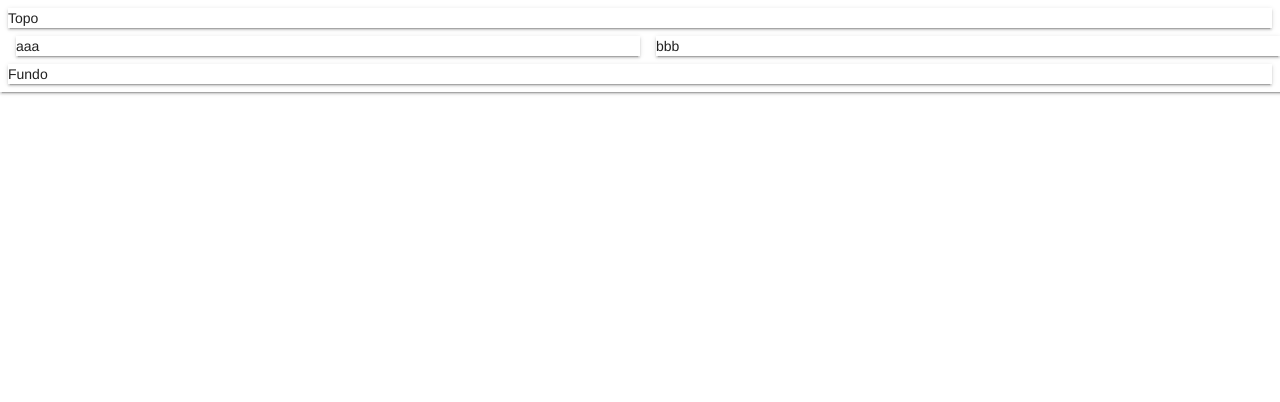
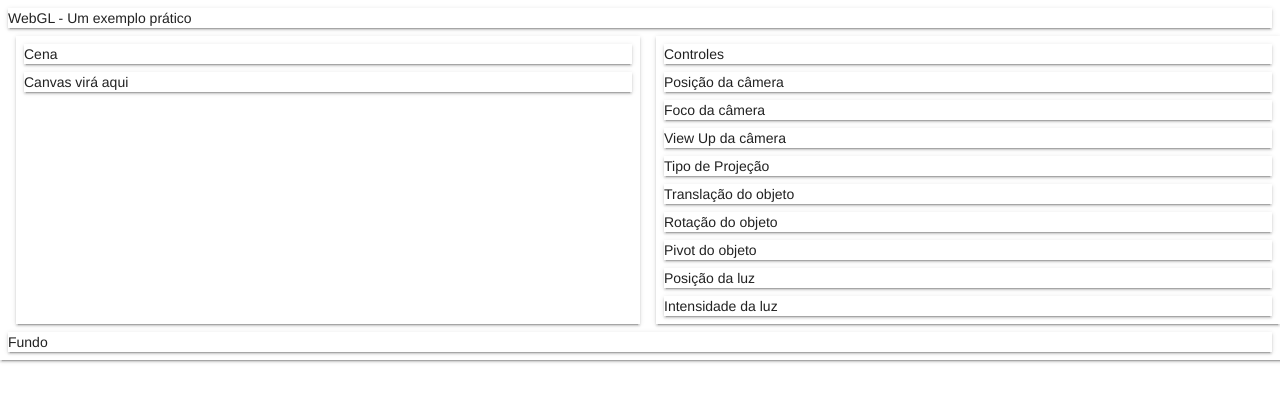
Before and after one commit to geronimo-lisboa/estudos_web, a website: page public/index.html in a window 1280 px wide. Drawn offline with nearby package versions, Linux system fonts and the light colour scheme.

Commit message:
Avançando mais um pouco no layout

```diff
--- a/public/index.html
+++ b/public/index.html
@@ -16,13 +16,29 @@
 <body>
     <div class="content-grid mdl-grid mdl-layout mdl-shadow--2dp ">
         <div class="mdl-shadow--2dp mdl-cell--top mdl-cell--12-col">
-            Topo
+            WebGL - Um exemplo prático
         </div>
         <div class="mdl-cell mdl-shadow--2dp mdl-cell--6-col">
-            aaa
+            <div class="mdl-cell mdl-cell--12-col mdl-shadow--2dp mdl-cell--top">
+                Cena
+            </div>
+            <div class="mdl-cell mdl-cell--12-col mdl-shadow--2dp mdl-cell--stretch">
+                Canvas virá aqui
+            </div>
         </div>
         <div class="mdl-cell mdl-shadow--2dp mdl-cell--6-col">
-            bbb
+            <div class="mdl-cell mdl-cell--12-col mdl-shadow--2dp mdl-cell--top">
+                Controles
+            </div>
+            <div class="mdl-cell mdl-cell--12-col mdl-shadow--2dp">Posição da câmera</div>
+            <div class="mdl-cell mdl-cell--12-col mdl-shadow--2dp">Foco da câmera</div>
+            <div class="mdl-cell mdl-cell--12-col mdl-shadow--2dp">View Up da câmera</div>
+            <div class="mdl-cell mdl-cell--12-col mdl-shadow--2dp">Tipo de Projeção</div>
+            <div class="mdl-cell mdl-cell--12-col mdl-shadow--2dp">Translação do objeto</div>
+            <div class="mdl-cell mdl-cell--12-col mdl-shadow--2dp">Rotação do objeto</div>
+            <div class="mdl-cell mdl-cell--12-col mdl-shadow--2dp">Pivot do objeto</div>
+            <div class="mdl-cell mdl-cell--12-col mdl-shadow--2dp">Posição da luz</div>
+            <div class="mdl-cell mdl-cell--12-col mdl-shadow--2dp">Intensidade da luz</div>
         </div>
         <div class="mdl-shadow--2dp mdl-cell--bottom mdl-cell--12-col">
             Fundo
```
Also changed, not shown: 1 other file.
